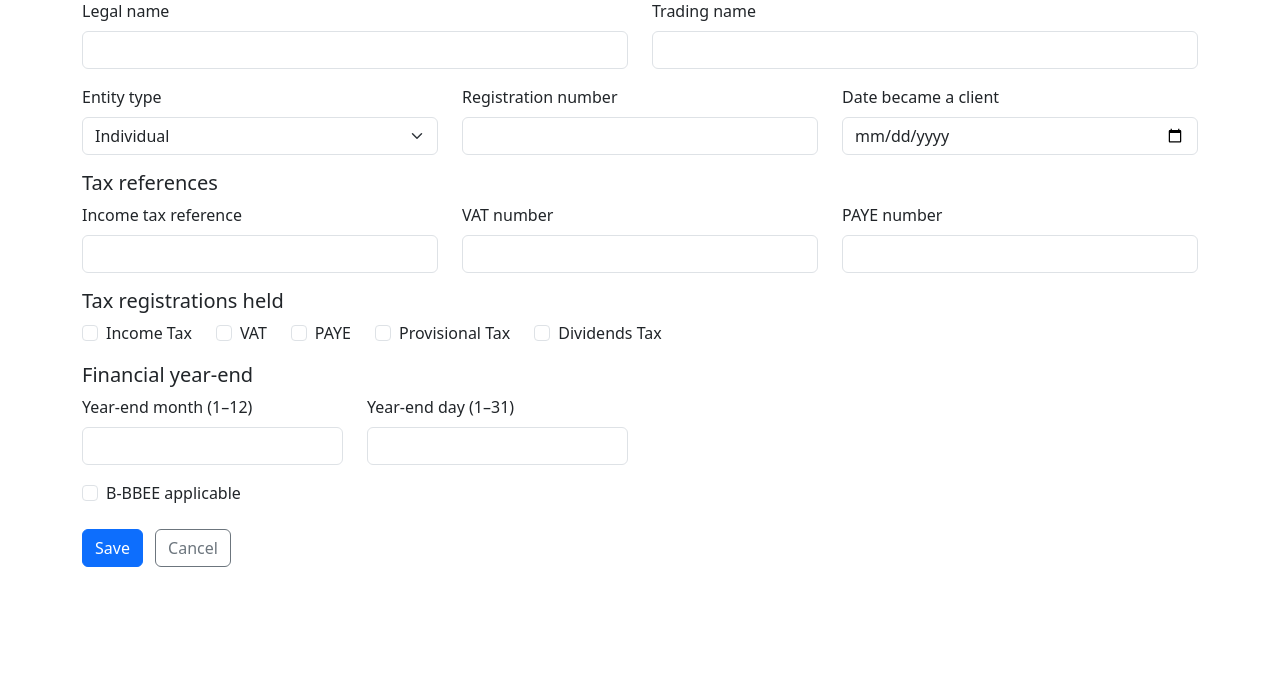
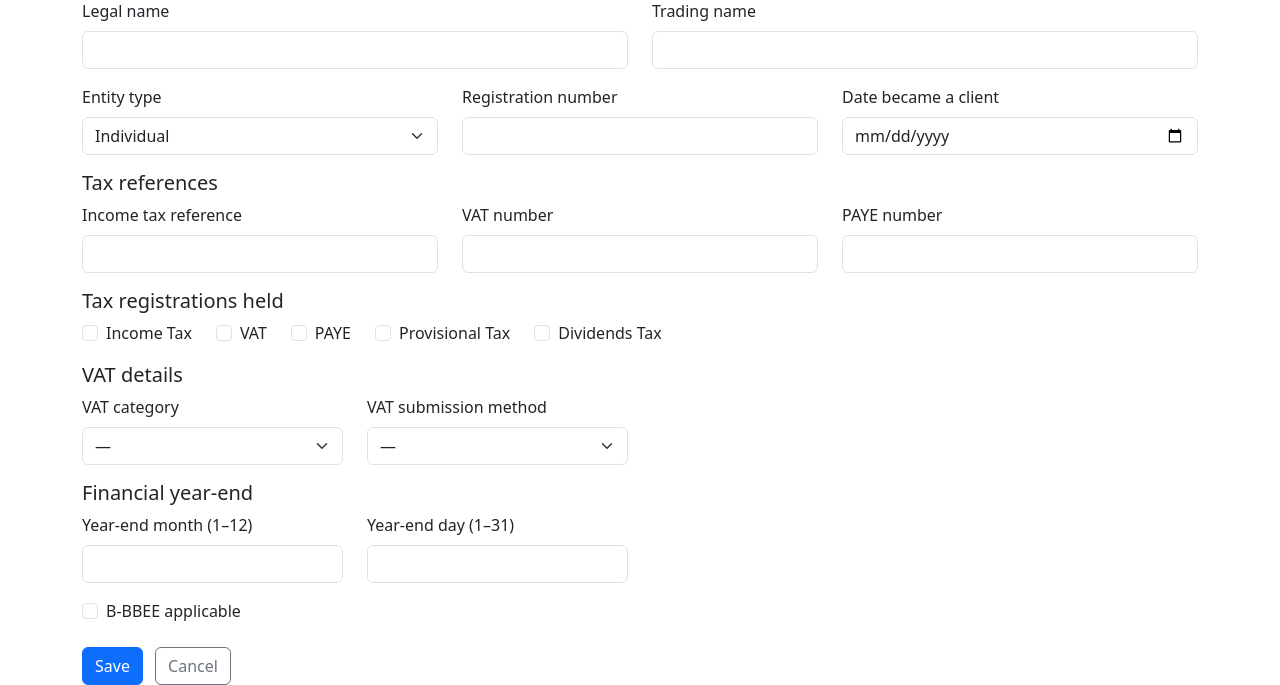
Before and after one commit to nielmeyer1962-maker/dj-meyer-pms, a Flask app: page /clients/new in a window 1280 px wide. Shown: the part 139-824 px from the top of the page. Before the commit the page ends 706 px from the top, so only its background shows below. Run offline with Flask 3, Linux system fonts and the light colour scheme.

Commit message:
Ticket 3b cross-cutting: VAT fields on the client form
Without this, generate_vat201 returns [] for every freshly-created client
because vat_category and vat_submission_method are unreachable from the UI —
the model has the columns and the invariants, the generator reads them, but
nothing populates them. The dashboard would be empty until someone hand-
edited the DB. This wires the form so the engine actually has data to chew
on, completing the round-trip from /clients/new to a VAT201 row.

The form-layer validation mirrors the model's _check_pairing_invariants —
has_vat=False forbids both VAT fields; pairing rule (both set or both
empty) applies in all cases. The model-level event listener is unchanged
and is the defence-in-depth backstop; the form-layer check exists so the
user gets a per-field error message instead of a generic flash bubbled up
from the ValueError. The template renders has_vat.errors immediately after
the checkboxes loop so the "VAT category must be empty when VAT is not
registered" pairing error has a place to surface — without it, that error
would be appended to a field whose existing template fragment didn't
display errors.

Display labels are mixed-case ("eFiling", "Manual") while storage values
stay uppercase (EFILING, MANUAL) per the 3a decision. SelectField choices
include an empty "—" placeholder so the field is genuinely optional; the
route collapses the empty string back to None before passing to the
model.

EntityType[name]-style lookup applies in both create_client and
edit_client for the new fields, consistent with the existing entity_type
handling. edit_client now also pre-populates the two SelectFields on GET
using the enum's .name (or "" when None) so the form reflects the stored
state.

Co-Authored-By: Claude Opus 4.7 <noreply@anthropic.com>

```diff
--- a/app/clients/forms.py
+++ b/app/clients/forms.py
@@ -11,7 +11,7 @@ from wtforms import (
     validators,
 )
 
-from app.models.client import EntityType
+from app.models.client import EntityType, VatCategory, VatSubmissionMethod
 
 
 class ClientForm(FlaskForm):
@@ -62,6 +62,21 @@ class ClientForm(FlaskForm):
     has_provisional_tax = BooleanField("Provisional Tax")
     has_dividends_tax = BooleanField("Dividends Tax")
 
+    vat_category = SelectField(
+        "VAT category",
+        choices=[("", "—")] + [(c.name, c.name) for c in VatCategory],
+        validators=[validators.Optional()],
+    )
+    vat_submission_method = SelectField(
+        "VAT submission method",
+        choices=[
+            ("", "—"),
+            (VatSubmissionMethod.EFILING.name, "eFiling"),
+            (VatSubmissionMethod.MANUAL.name, "Manual"),
+        ],
+        validators=[validators.Optional()],
+    )
+
     submit = SubmitField("Save")
 
     def validate(self, extra_validators=None):
@@ -80,4 +95,21 @@ class ClientForm(FlaskForm):
                     f"Day {day} is invalid for month {month} (max {max_day})."
                 )
                 return False
+
+        # VAT field invariants — mirror app/models/client.py _check_pairing_invariants:
+        # has_vat=False forbids any VAT detail; pairing rule applies in all cases.
+        cat = self.vat_category.data or None
+        method = self.vat_submission_method.data or None
+        if not self.has_vat.data and (cat or method):
+            self.has_vat.errors.append(
+                "VAT category and submission method must both be empty when VAT is not registered."
+            )
+            return False
+        if (cat is None) != (method is None):
+            target = self.vat_submission_method if cat else self.vat_category
+            target.errors.append(
+                "VAT category and submission method must both be set or both be empty."
+            )
+            return False
+
         return True
--- a/app/clients/routes.py
+++ b/app/clients/routes.py
@@ -2,7 +2,7 @@ from flask import Blueprint, flash, redirect, render_template, request, url_for
 
 from app.clients.forms import ClientForm
 from app.extensions import db
-from app.models.client import Client, EntityType
+from app.models.client import Client, EntityType, VatCategory, VatSubmissionMethod
 
 bp = Blueprint("clients", __name__, url_prefix="/clients")
 
@@ -35,6 +35,14 @@ def create_client():
                 has_paye=form.has_paye.data,
                 has_provisional_tax=form.has_provisional_tax.data,
                 has_dividends_tax=form.has_dividends_tax.data,
+                vat_category=(
+                    VatCategory[form.vat_category.data] if form.vat_category.data else None
+                ),
+                vat_submission_method=(
+                    VatSubmissionMethod[form.vat_submission_method.data]
+                    if form.vat_submission_method.data
+                    else None
+                ),
             )
         except ValueError as exc:
             flash(str(exc), "danger")
@@ -53,6 +61,10 @@ def edit_client(client_id: int):
     if request.method == "GET":
         # SelectField expects the enum name string, not the enum member
         form.entity_type.data = client.entity_type.name
+        form.vat_category.data = client.vat_category.name if client.vat_category else ""
+        form.vat_submission_method.data = (
+            client.vat_submission_method.name if client.vat_submission_method else ""
+        )
     if form.validate_on_submit():
         try:
             client.legal_name = form.legal_name.data
@@ -71,6 +83,14 @@ def edit_client(client_id: int):
             client.has_paye = form.has_paye.data
             client.has_provisional_tax = form.has_provisional_tax.data
             client.has_dividends_tax = form.has_dividends_tax.data
+            client.vat_category = (
+                VatCategory[form.vat_category.data] if form.vat_category.data else None
+            )
+            client.vat_submission_method = (
+                VatSubmissionMethod[form.vat_submission_method.data]
+                if form.vat_submission_method.data
+                else None
+            )
         except ValueError as exc:
             flash(str(exc), "danger")
         else:
--- a/app/templates/clients/form.html
+++ b/app/templates/clients/form.html
@@ -63,6 +63,27 @@
     </div>
     {% endfor %}
   </div>
+  {% for e in form.has_vat.errors %}
+    <div class="invalid-feedback d-block">{{ e }}</div>
+  {% endfor %}
+
+  <h5 class="mt-3 mb-2">VAT details</h5>
+  <div class="row mb-3">
+    <div class="col-md-3">
+      {{ form.vat_category.label(class="form-label") }}
+      {{ form.vat_category(class="form-select") }}
+      {% for e in form.vat_category.errors %}
+        <div class="invalid-feedback d-block">{{ e }}</div>
+      {% endfor %}
+    </div>
+    <div class="col-md-3">
+      {{ form.vat_submission_method.label(class="form-label") }}
+      {{ form.vat_submission_method(class="form-select") }}
+      {% for e in form.vat_submission_method.errors %}
+        <div class="invalid-feedback d-block">{{ e }}</div>
+      {% endfor %}
+    </div>
+  </div>
 
   <h5 class="mt-3 mb-2">Financial year-end</h5>
   <div class="row mb-3">
```
Also changed, not shown: tests/test_clients_routes.py (added, +125 -0 lines).
